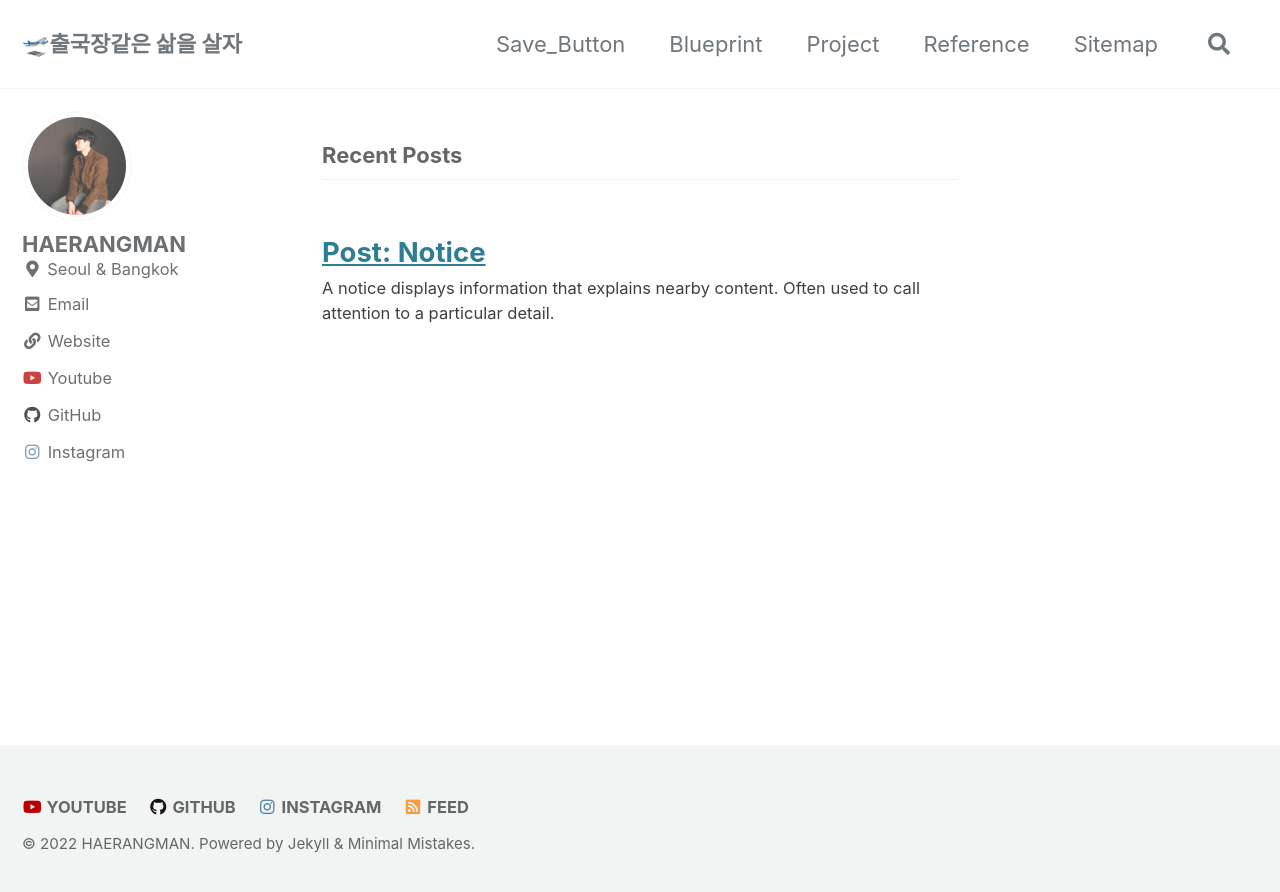
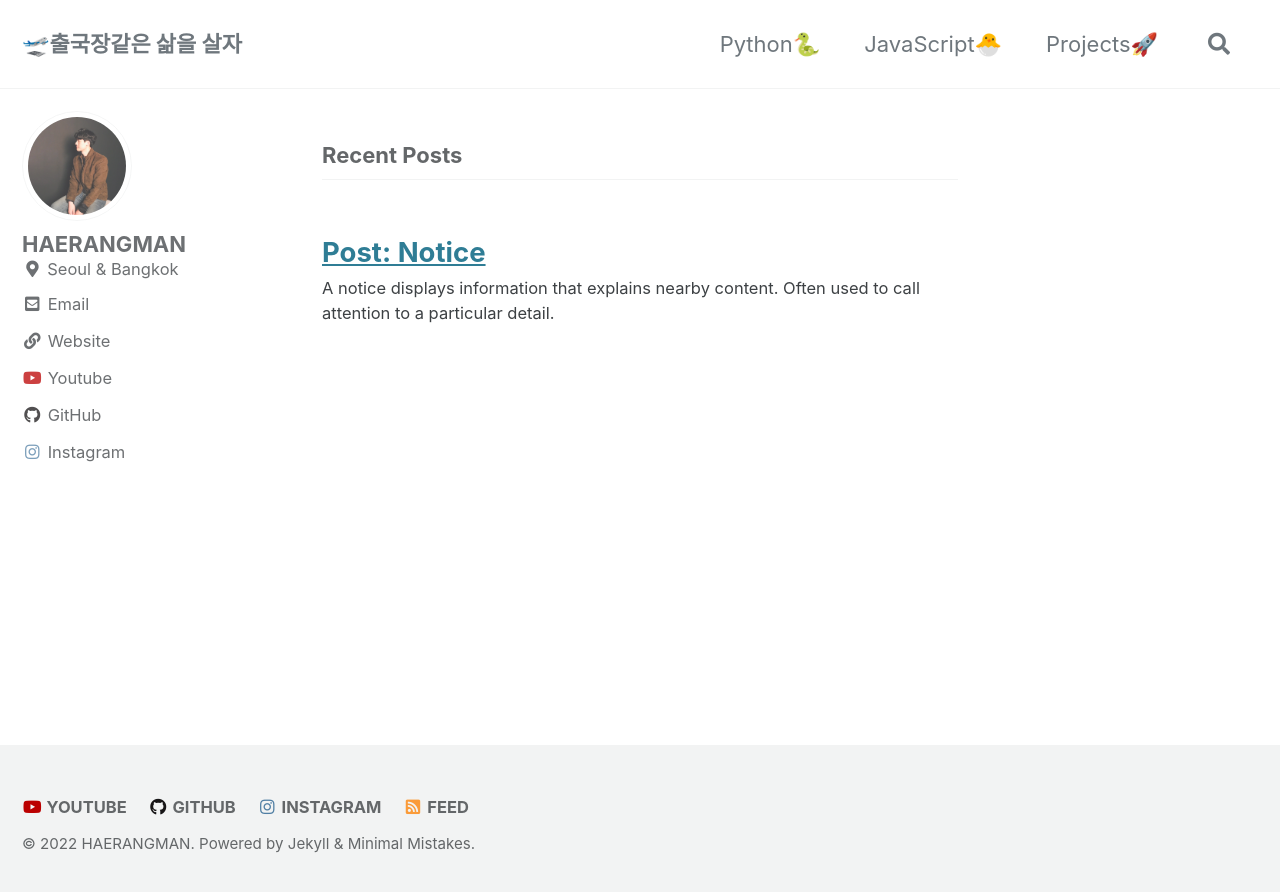
Before and after one commit to HAERANGMAN/HAERANGMAN.github.io, a Jekyll site: the page built from index.html, in a window 1280 px wide. Shown: the top 892 px of the page. Built offline with Jekyll 4.4.1, drawn with Linux system fonts in a browser that asks for light colours; cached includes are drawn as plain includes; the list of posts is cut into pages by our own code.

Commit message:
Update navigation.yml

```diff
--- a/_data/navigation.yml
+++ b/_data/navigation.yml
@@ -1,12 +1,8 @@
 # main links
 main:
-  - title: "Save_Button"
-    url: /save-button/
-  - title: "Blueprint"
-    url: /blueprint/
-  - title: "Project"
-    url: /year-archive/
-  - title: "Reference"
-    url: /collection-archive/
-  - title: "Sitemap"
-    url: /sitemap/
+  - title: "Python🐍"
+    url: /py/
+  - title: "JavaScript🐣"
+    url: /js/
+  - title: "Projects🚀"
+    url: /projects/
```
